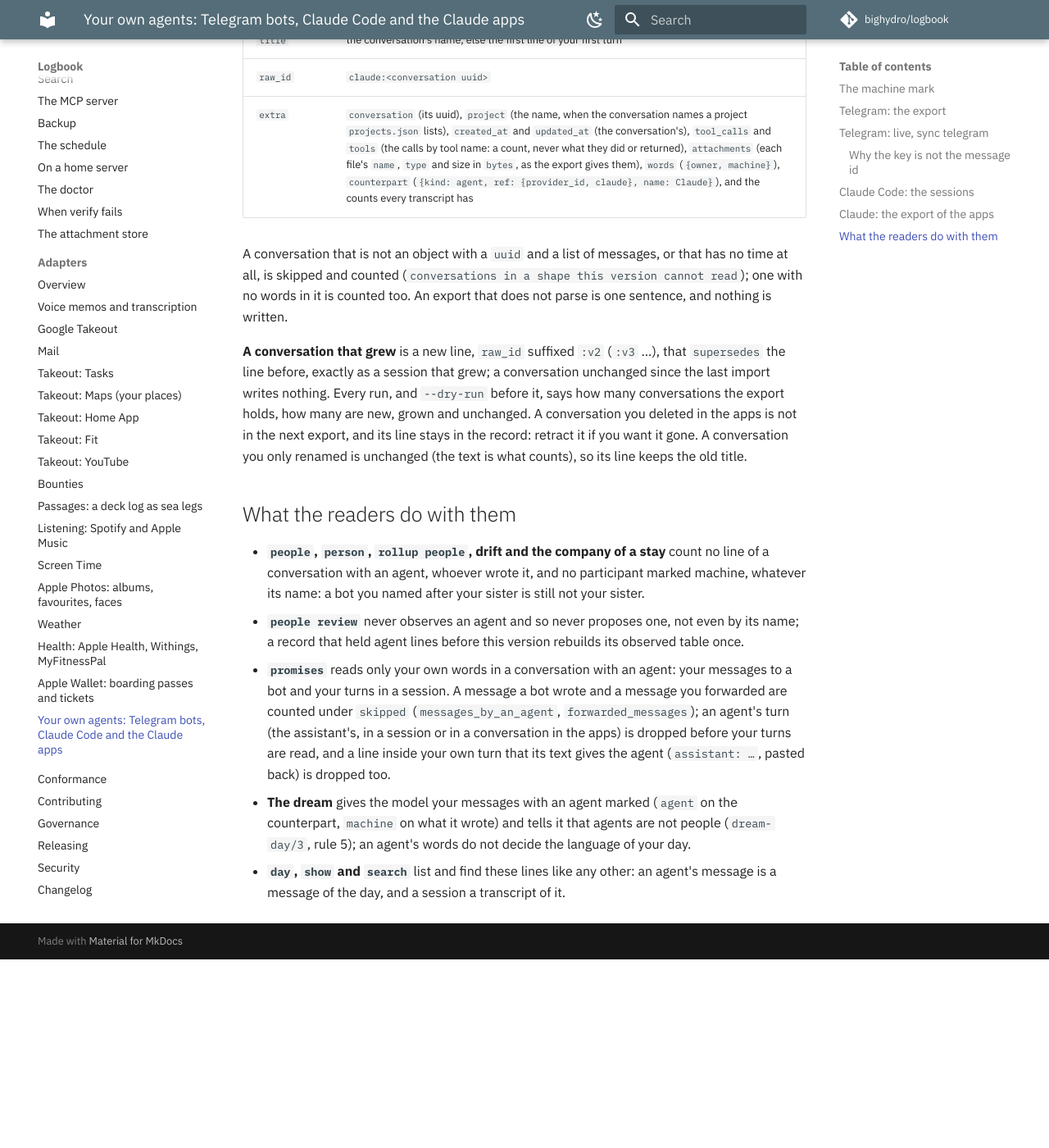
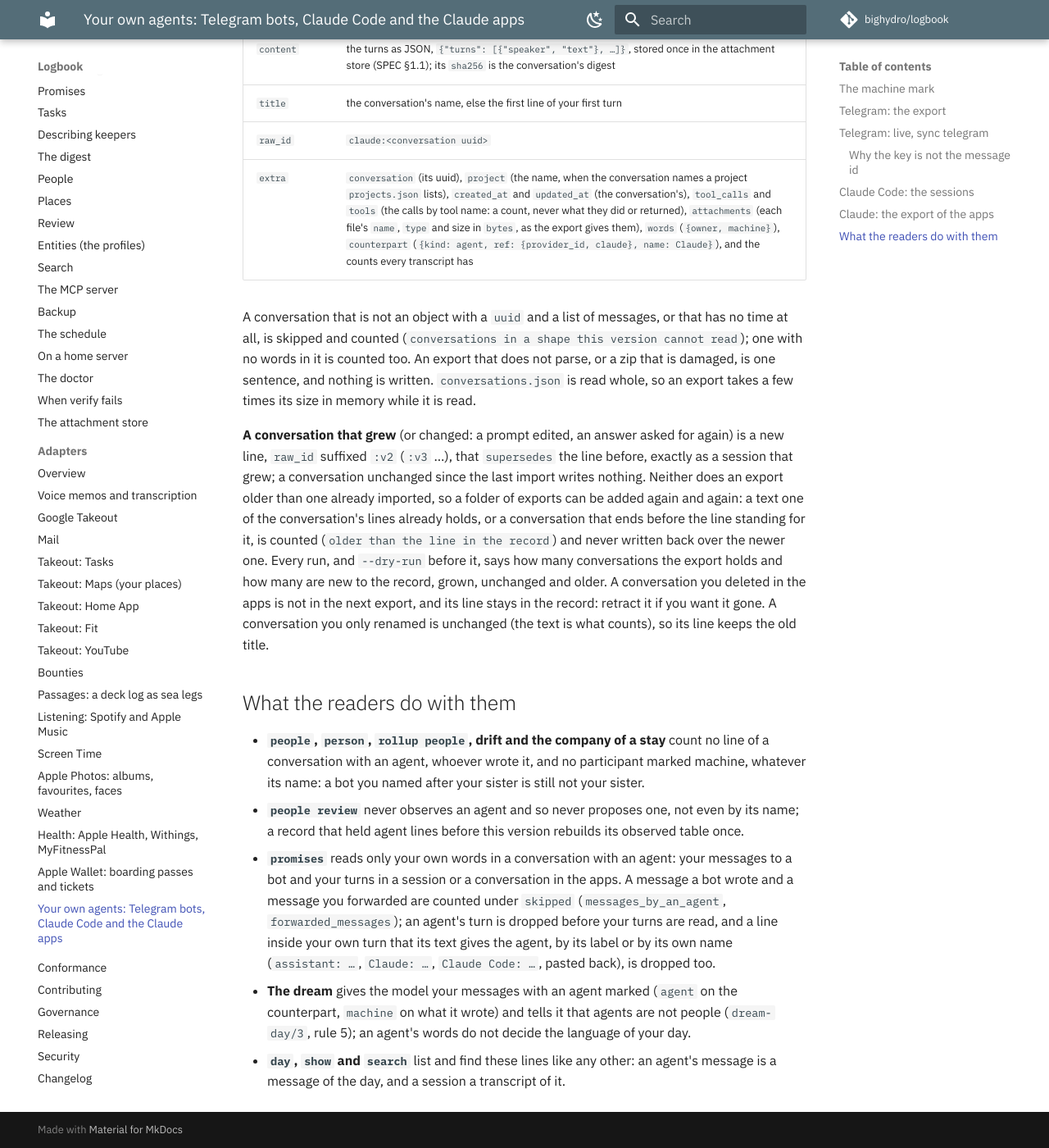
Before and after one commit to bighydro/logbook, an MkDocs documentation site: the page built from docs/adapters/agents.md, in a window 1280 px wide and 1400 px high, scrolled down 6395 px. Shown: the whole window at 82% size. Built offline with MkDocs 1.6.1 and Material for MkDocs 9.7.7, drawn with Linux system fonts in a browser that asks for light colours; comment, search, counter and statistics services are not loaded; before the commit the page ends 7565 px from its top, so only the background shows below that; some of the changed text lies outside the part shown.

Commit message:
fix: promises never reads a line pasted under an agent's own name as the owner's promise
In a transcript with an agent, the agent's name (extra.counterpart.name: Claude, Claude Code) speaks
as the agent: a line of the owner's turn that begins `Claude:` is relabelled to it and dropped, as
one under the participant's label (`assistant:`) already was. The docs and the changelog fragment
say so, and what the export now drops and counts.

Co-Authored-By: Claude Opus 5.5 <noreply@anthropic.com>
Claude-Session: https://claude.ai/code/session_011mVCK2Nzopaep4yVrSokrj
Signed-off-by: bighydro <122497530+bighydro@users.noreply.github.com>

````diff
--- a/docs/adapters/agents.md
+++ b/docs/adapters/agents.md
@@ -11,8 +11,8 @@ logbook add telegram-export ~/Downloads/"Telegram Desktop"/DataExport_2026-03-02
 logbook sync telegram                                                            # what you sent your bots since
 logbook add claude-sessions ~/.claude/projects                                   # every Claude Code session on this machine
 logbook add claude-sessions ~/.claude/projects --dry-run                         # what would be added; nothing written
-logbook add claude-export ~/Downloads/data-2026-03-03.zip                         # your conversations in the Claude apps
-logbook add claude-export ~/Downloads/data-2026-03-03.zip --dry-run               # how many new, grown and unchanged
+logbook add claude-export ~/Downloads/claude-data.zip                             # your conversations in the Claude apps
+logbook add claude-export ~/Downloads/claude-data.zip --dry-run                   # how many new, grown and unchanged
 ```
 
 ## The machine mark
@@ -189,11 +189,14 @@ taken for it.
 the `text` blocks of its own; an export older than the blocks gives only `text`, read without the
 placeholder the export writes for a block it cannot show ("This block is not supported on your
 current device yet."). **Never kept**, as anyone's words: its thinking; a tool call's input (an
-artifact's content, a search query), counted by the tool's name; a tool's result; the text the apps
-extracted from a file you gave them; the conversation's own summary; a message from neither side,
-counted. A **file** you gave or uploaded is named and counted, never copied. Of `projects.json` only
-a project's name is read (never its description, its instructions or its documents), and
-`users.json` is never opened.
+artifact's content, a search query), counted by the tool's name; a tool's result; the thinking and
+the artifacts an export from before artifacts were tool calls writes inline in the text
+(`<antThinking>`, `<antArtifact>`: dropped, each artifact counted as an `artifacts` call); the text
+the apps extracted from a file you gave them; the conversation's own summary; a message from
+neither side, counted. A **file** you gave or uploaded is named and counted, never copied: its name,
+its type (the export's, else the name's suffix) and its size, never its text, preview or link; a
+name is cut at 255 characters. Of `projects.json` only a project's name is read (never its
+description, its instructions or its documents), and `users.json` is never opened.
 
 When the export links each message to the one before it (`parent_message_uuid`) and names where the
 conversation stands (`current_leaf_message_uuid`), only that branch is read: a prompt you edited or
@@ -212,12 +215,18 @@ conversation left`). Without the links, every message, in the export's order.
 
 A conversation that is not an object with a `uuid` and a list of messages, or that has no time at
 all, is skipped and counted (`conversations in a shape this version cannot read`); one with no words
-in it is counted too. An export that does not parse is one sentence, and nothing is written.
+in it is counted too. An export that does not parse, or a zip that is damaged, is one sentence, and
+nothing is written. `conversations.json` is read whole, so an export takes a few times its size in
+memory while it is read.
 
-**A conversation that grew** is a new line, `raw_id` suffixed `:v2` (`:v3` …), that `supersedes`
-the line before, exactly as a session that grew; a conversation unchanged since the last import
-writes nothing. Every run, and `--dry-run` before it, says how many conversations the export holds,
-how many are new, grown and unchanged. A conversation you deleted in the apps is not in the next
+**A conversation that grew** (or changed: a prompt edited, an answer asked for again) is a new line,
+`raw_id` suffixed `:v2` (`:v3` …), that `supersedes` the line before, exactly as a session that
+grew; a conversation unchanged since the last import writes nothing. Neither does an export older
+than one already imported, so a folder of exports can be added again and again: a text one of the
+conversation's lines already holds, or a conversation that ends before the line standing for it,
+is counted (`older than the line in the record`) and never written back over the newer one. Every
+run, and `--dry-run` before it, says how many conversations the export holds and how many are new
+to the record, grown, unchanged and older. A conversation you deleted in the apps is not in the next
 export, and its line stays in the record: retract it if you want it gone. A conversation you only
 renamed is unchanged (the text is what counts), so its line keeps the old title.
 
@@ -229,10 +238,11 @@ renamed is unchanged (the text is what counts), so its line keeps the old title.
 - **`people review`** never observes an agent and so never proposes one, not even by its name; a
   record that held agent lines before this version rebuilds its observed table once.
 - **`promises`** reads only your own words in a conversation with an agent: your messages to a bot
-  and your turns in a session. A message a bot wrote and a message you forwarded are counted under
-  `skipped` (`messages_by_an_agent`, `forwarded_messages`); an agent's turn (the assistant's, in a
-  session or in a conversation in the apps) is dropped before your turns are read, and a line inside your own turn that its text gives the agent (`assistant: …`,
-  pasted back) is dropped too.
+  and your turns in a session or a conversation in the apps. A message a bot wrote and a message you
+  forwarded are counted under `skipped` (`messages_by_an_agent`, `forwarded_messages`); an agent's
+  turn is dropped before your turns are read, and a line inside your own turn that its text gives
+  the agent, by its label or by its own name (`assistant: …`, `Claude: …`, `Claude Code: …`, pasted
+  back), is dropped too.
 - **The dream** gives the model your messages with an agent marked (`agent` on the counterpart,
   `machine` on what it wrote) and tells it that agents are not people (`dream-day/3`, rule 5); an
   agent's words do not decide the language of your day.
````
Also changed, not shown: changelog.d/claude-export.md (+13 -4 lines), docs/promises.md (+3 -2 lines), 2 other files.
